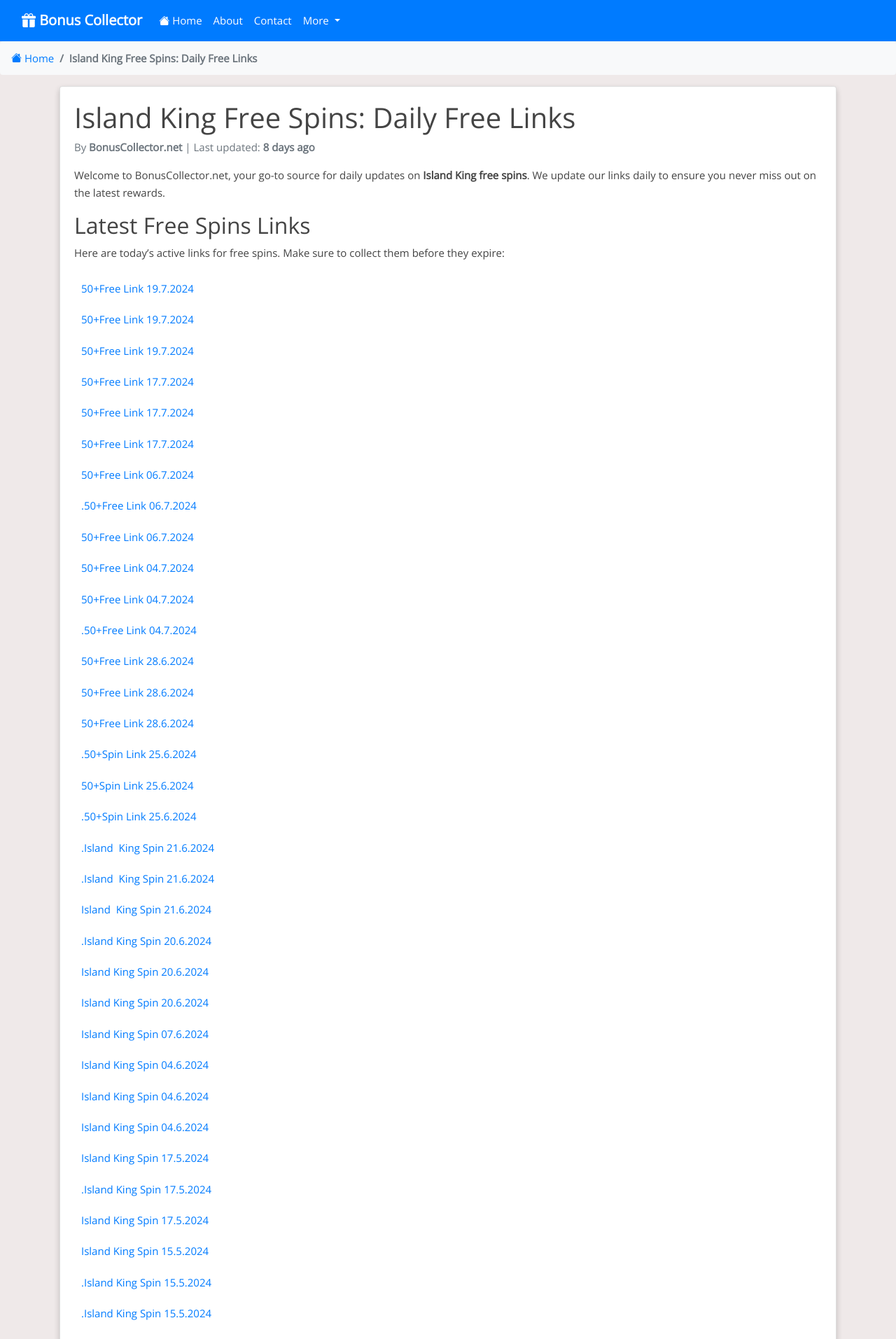
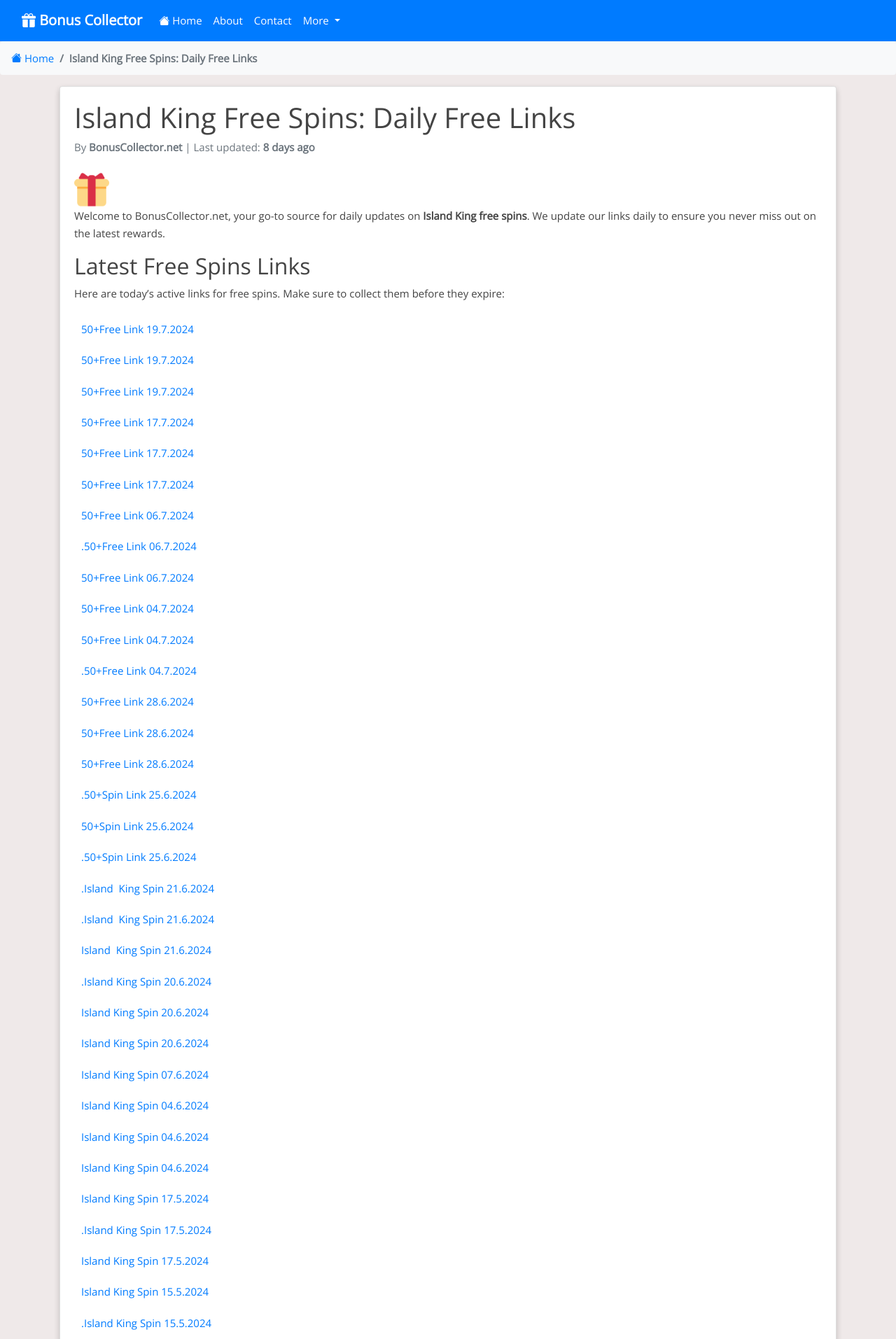
Before and after one commit to Prollad99/bs-net, a Jekyll site: the page built from _posts/2024-07-04-island-king.md, in a window 1280 px wide. Shown: the top 1913 px of the page at 70% size. Built offline with Jekyll 4.4.1, drawn with Linux system fonts in a browser that asks for light colours; nearby versions of some CDN libraries; comment, search, counter and statistics services are not loaded.

Commit message:
Update post.html

```diff
--- a/_layouts/post.html
+++ b/_layouts/post.html
@@ -18,8 +18,12 @@
   {% endif %}
 </p>
 
-<!-- Install button -->
-    <button id="install-button" class="btn btn-primary">Install</button>
+<!-- App Install Section -->
+    <div class="d-flex align-items-center mt-4">
+      <img src="{{ page.app_logo | default: '/assets/icons/icon-512x512.png' }}" alt="{{ page.app_name }} logo" class="rounded mr-2" style="max-width: 50px;">
+      <span class="font-weight-bold mr-2">{{ page.app_name }}</span>
+      <button id="install-button" class="btn btn-primary">Install</button>
+    </div>
 
     <div class="card-text">{{ content }}</div>
 
```
